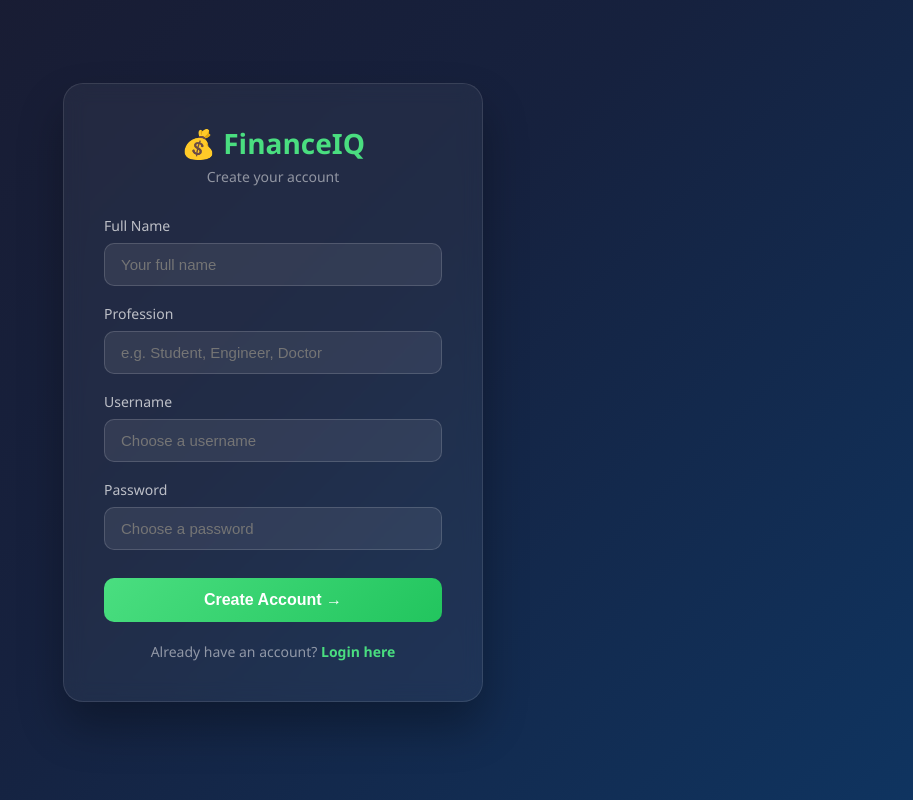
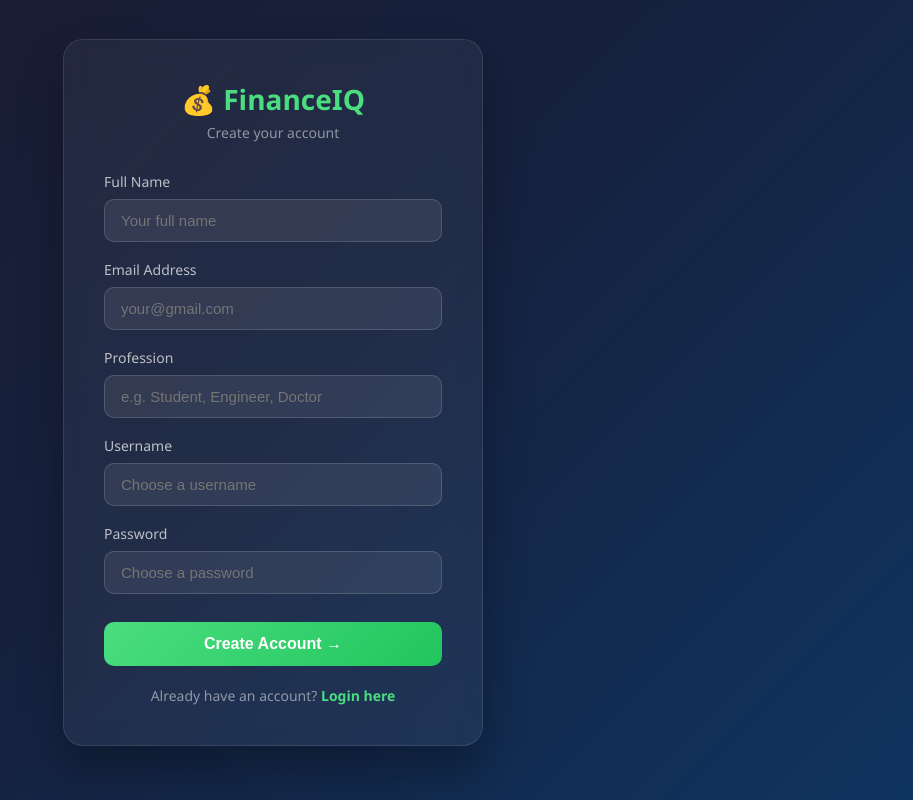
Before and after one commit to Bhatt753/financeiq, a Flask app: page /register in a window 1280 px wide. Shown: the whole page, without its empty margins (367-1280 px from the left). Run offline with Flask 3, Linux system fonts and the light colour scheme.

Commit message:
Fix Google OAuth redirect and add email to register

```diff
--- a/routes/auth.py
+++ b/routes/auth.py
@@ -3,7 +3,8 @@
 from flask import Blueprint, render_template, request, redirect, session, url_for
 from authlib.integrations.flask_client import OAuth
 from models.database import (
-    create_user, get_user_by_username,
+    create_user, create_user_with_email,
+    get_user_by_username,
     get_user_by_google_id, get_user_by_email,
     create_google_user, update_user_profession
 )
@@ -62,13 +63,25 @@ def register():
         password   = request.form.get("password", "").strip()
         name       = request.form.get("name", "").strip()
         profession = request.form.get("profession", "").strip()
+        email      = request.form.get("email", "").strip()
 
-        errors = validate_register(username, password, name, profession)
-        if errors:
-            return render_template("register.html", error=errors[0])
+        # Validate
+        if not all([username, password, name, profession, email]):
+            return render_template("register.html", error="All fields are required!")
 
-        success, error = create_user(
-            username, hash_password(password), name, profession
+        if len(password) < 6:
+            return render_template("register.html", error="Password must be at least 6 characters!")
+
+        if "@" not in email:
+            return render_template("register.html", error="Please enter a valid email!")
+
+        # Check if email already exists
+        existing_email = get_user_by_email(email)
+        if existing_email:
+            return render_template("register.html", error="Email already registered! Try logging in.")
+
+        success, error = create_user_with_email(
+            username, hash_password(password), name, profession, email
         )
         if success:
             return redirect(url_for("auth.login"))
--- a/templates/register.html
+++ b/templates/register.html
@@ -95,6 +95,10 @@
                 <input type="text" name="name" placeholder="Your full name" required>
             </div>
             <div class="form-group">
+                <label>Email Address</label>
+                <input type="email" name="email" placeholder="your@gmail.com" required>
+            </div>
+            <div class="form-group">
                 <label>Profession</label>
                 <input type="text" name="profession" placeholder="e.g. Student, Engineer, Doctor" required>
             </div>
```
Also changed, not shown: models/database.py (+18 -0 lines).
